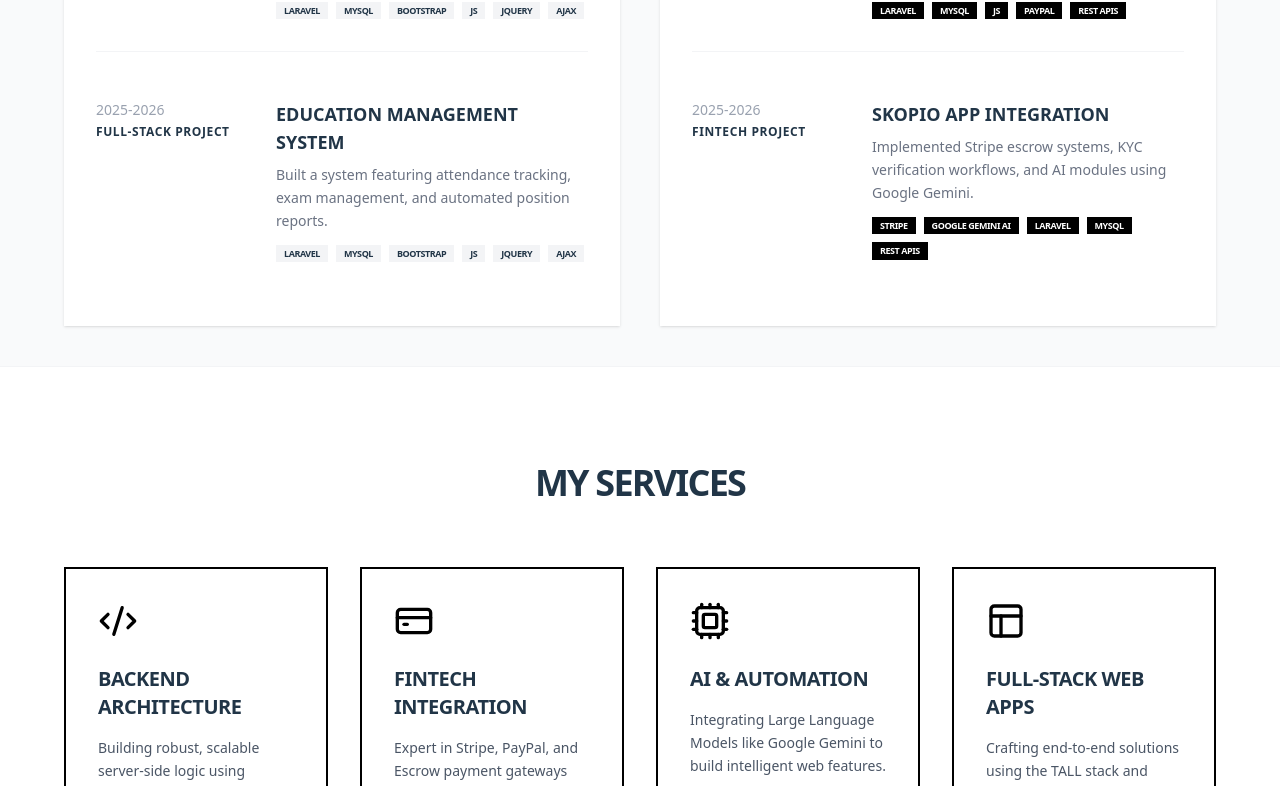
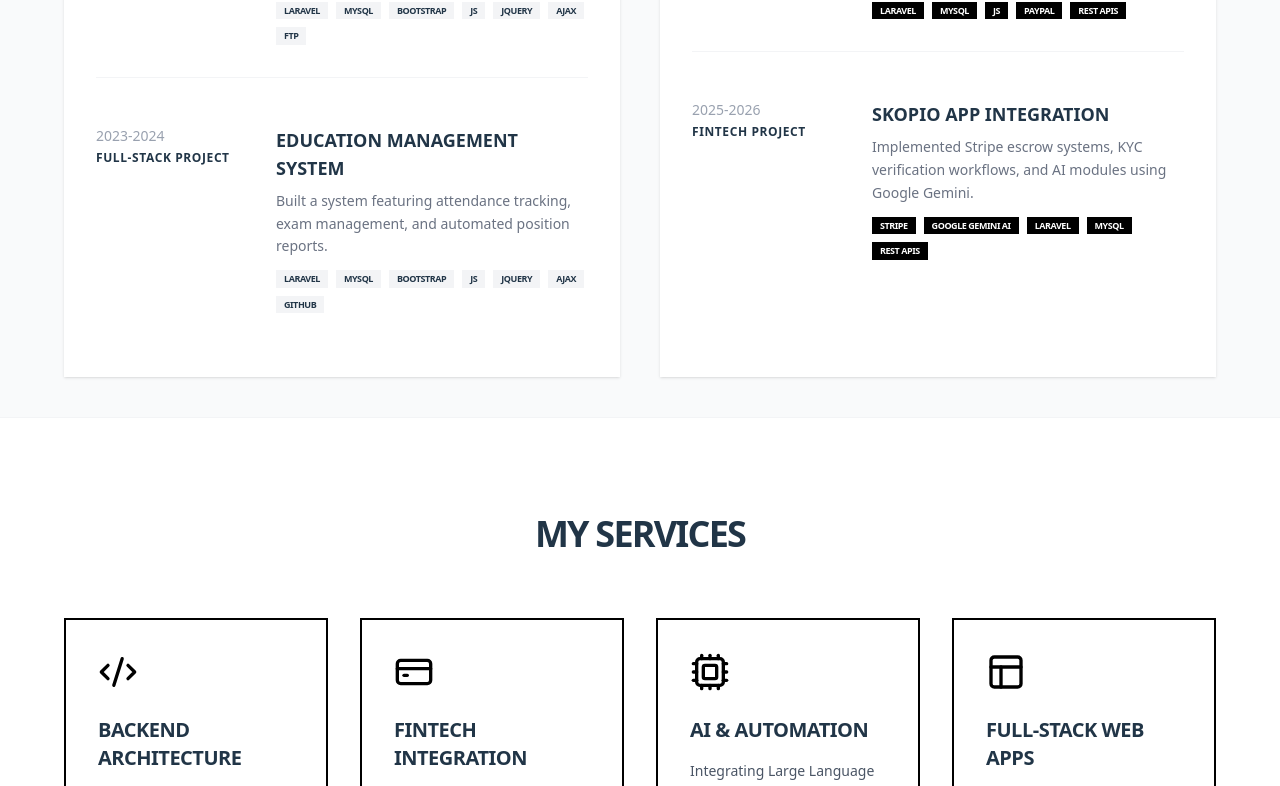
Before and after one commit to BurhanSyeed/syed-burhan-portfolio, a React (Vite) app: page / in a window 1280 px wide. Shown: the part 1995-2781 px from the top of the page. Built offline with nearby package versions, Linux system fonts and the light colour scheme.

Commit message:
update code

```diff
--- a/src/components/Experience.tsx
+++ b/src/components/Experience.tsx
@@ -1,4 +1,4 @@
-import cv from "../doc/LaravelDeveloper_SyedBurhanAli.pdf";
+import cv from "../doc/Syed-Burhan-Ali-Laravel-Developer.pdf";
 export default function Experience() {
   const projectData = [
     {
@@ -6,14 +6,14 @@ export default function Experience() {
       title: "HOTEL MANAGEMENT SYSTEM",
       org: "LARAVEL PROJECT",
       desc: "Developed a comprehensive HMS with modules for bed booking, meal management, and financial reporting.",
-      tech: ["Laravel", "MySQL", "Bootstrap", "JS", "JQuery", "AJAX"],
+      tech: ["Laravel", "MySQL", "Bootstrap", "JS", "JQuery", "AJAX","FTP"],
     },
     {
-      year: "2025-2026",
+      year: "2023-2024",
       title: "EDUCATION MANAGEMENT SYSTEM",
       org: "FULL-STACK PROJECT",
       desc: "Built a system featuring attendance tracking, exam management, and automated position reports.",
-      tech: ["Laravel", "MySQL", "Bootstrap", "JS", "JQuery", "AJAX"],
+      tech: ["Laravel", "MySQL", "Bootstrap", "JS", "JQuery", "AJAX", "GitHub"],
     },
   ];
 
--- a/src/components/Services.tsx
+++ b/src/components/Services.tsx
@@ -11,7 +11,7 @@ export default function Services() {
     },
     {
       title: "Fintech Integration",
-      desc: "Expert in Stripe, PayPal, and Escrow payment gateways with secure KYC workflows.",
+      desc: "Experience with Stripe, PayPal, and escrow-based payment secure KYC workflows.",
       icon: <CreditCard size={40} className="text-black" />,
       delay: 0.2,
     },
```
Also changed, not shown: 1 other file (tests, documents, lock files or other folders).
